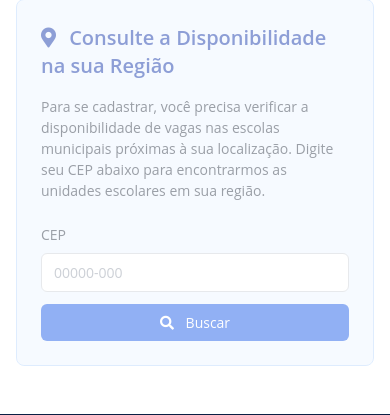
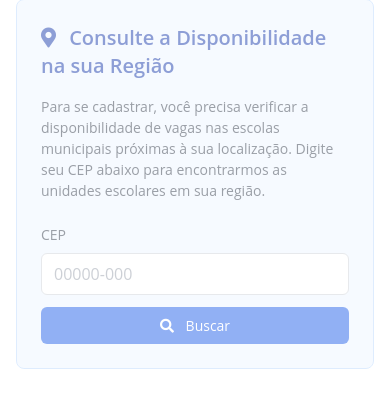
Before and after one commit to NuxeTor/GovAGTE04, a Flask app: page /cadastro in a window 390 px wide. Shown: the part 1228-1643 px from the top of the page. Run offline with Flask 3, Linux system fonts and the light colour scheme; some libraries are stand-ins or nearby versions; some web fonts are replaced.

Commit message:
Improve the experience on mobile devices when entering the postal code
Fixes zoom issue on mobile devices when the on-screen keyboard is active by adjusting the viewport meta tag and input font size in `templates/base.html` and `templates/cadastro.html`.

Replit-Commit-Author: Agent
Replit-Commit-Session-Id: 2e4b1f76-ac88-4f1a-9991-99feefc04366
Replit-Commit-Screenshot-Url: https://storage.googleapis.com/screenshot-production-us-central1/7c76807b-2b7b-4aba-8b85-021e6568ea74/97d977d9-ce6a-409f-b9e1-dea7beba72a6.jpg

```diff
--- a/templates/base.html
+++ b/templates/base.html
@@ -2,7 +2,7 @@
 <html lang="pt-BR">
 <head>
     <meta charset="UTF-8">
-    <meta name="viewport" content="width=device-width, initial-scale=1.0">
+    <meta name="viewport" content="width=device-width, initial-scale=1.0, maximum-scale=1.0, user-scalable=no">
     <title>{% block title %}Mais Agentes da Educação - gov.br{% endblock %}</title>
 
     <!-- External CSS -->
@@ -12,6 +12,20 @@
 
     <!-- Custom CSS -->
     <link rel="stylesheet" href="{{ url_for('static', filename='css/custom.css') }}">
+
+    <!-- Prevent zoom on mobile inputs -->
+    <style>
+        @media screen and (max-width: 768px) {
+            input[type="text"],
+            input[type="email"],
+            input[type="tel"],
+            input[type="number"],
+            textarea,
+            select {
+                font-size: 16px !important;
+            }
+        }
+    </style>
 
     <!-- SEO and Meta Tags -->
     <meta name="description" content="{% block description %}Programa Nacional de Agentes da Educação - Governo Federal{% endblock %}">
--- a/templates/cadastro.html
+++ b/templates/cadastro.html
@@ -75,6 +75,7 @@
                            name="cep"
                            placeholder="00000-000"
                            maxlength="9"
+                           style="font-size: 16px;"
                            class="w-full px-3 py-2 border border-gray-300 rounded-md focus:outline-none focus:ring-2 focus:ring-blue-500 focus:border-blue-500">
                 </div>
                 <div class="sm:self-end">
```
